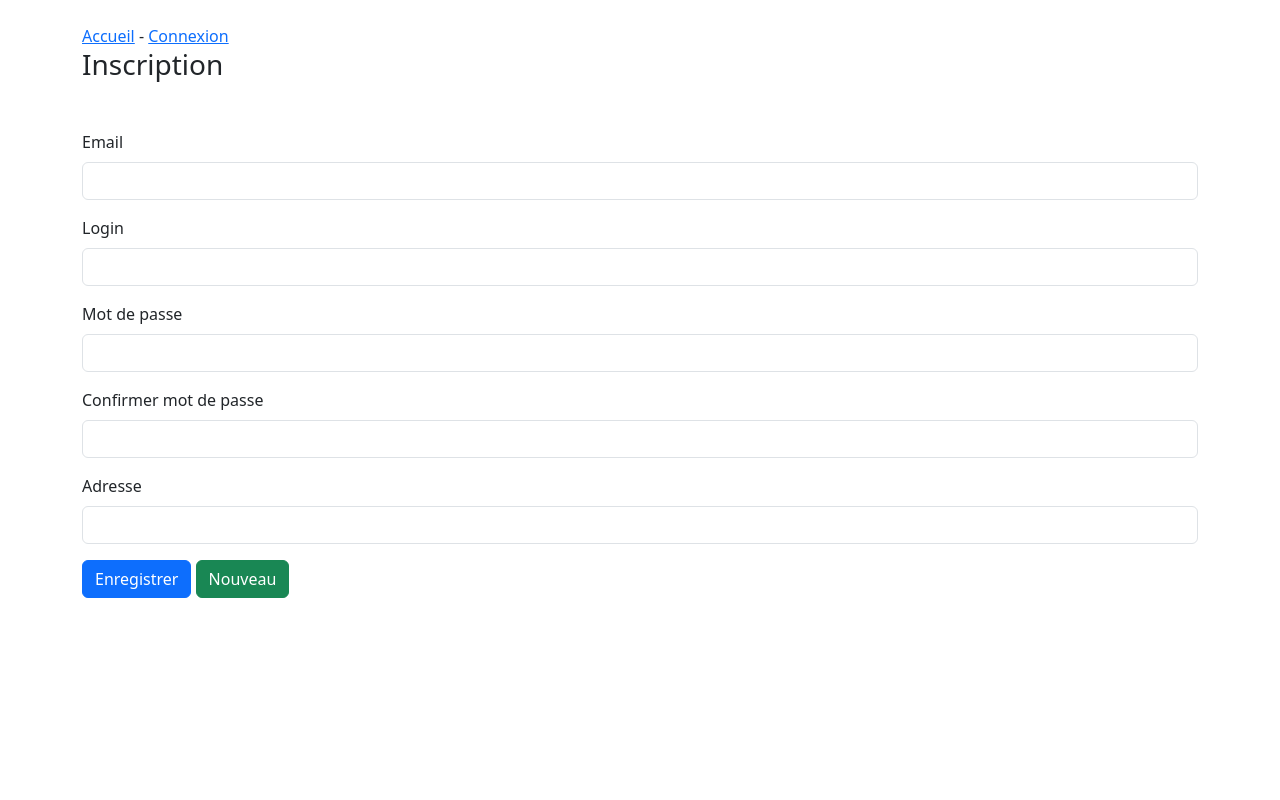
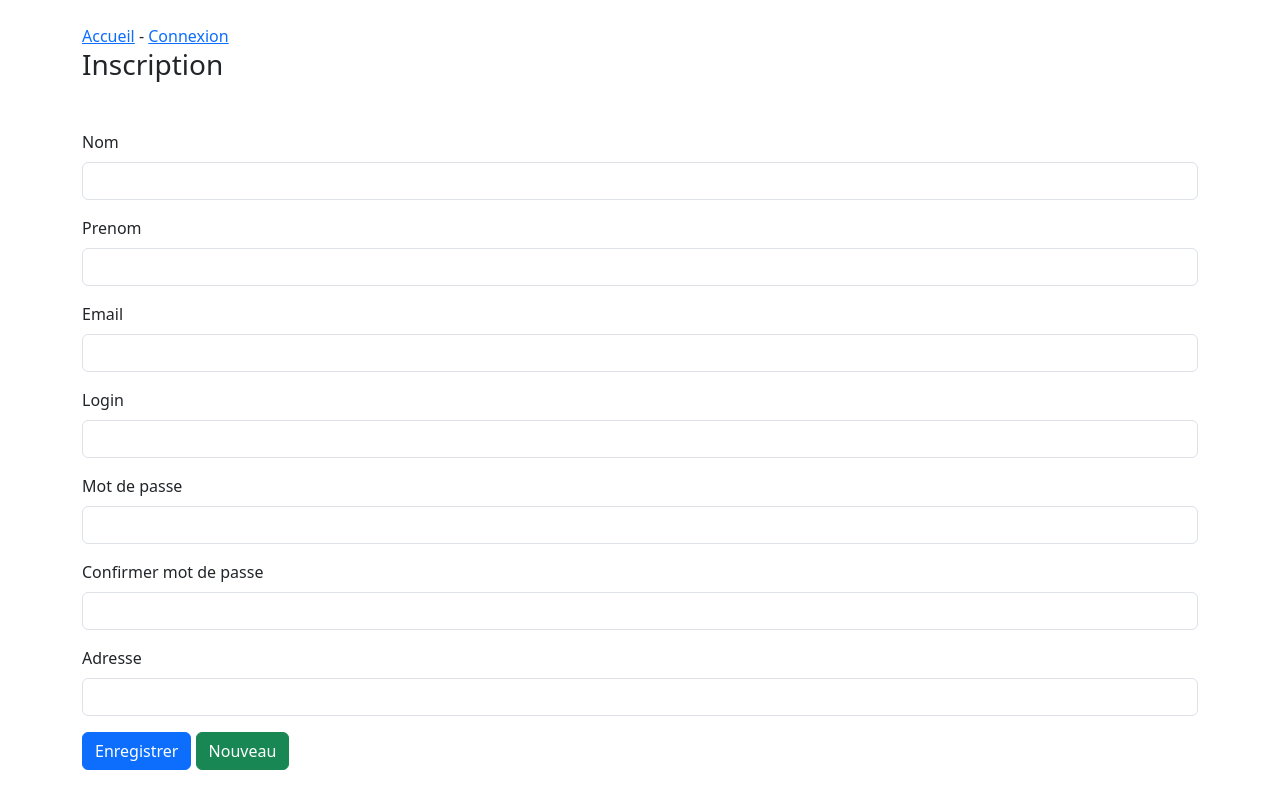
Before and after one commit to DiabateJS/front-php-afrind-market, a PHP site: page /front-php-afrind-market/creer_compte.php in a window 1280 px wide. Run offline with PHP 8.4, Linux system fonts and the light colour scheme; data that the repository does not hold is empty.

Commit message:
User : Ajout du nom et prenom dans les infos utillisateurs.

```diff
--- a/administration.php
+++ b/administration.php
@@ -37,6 +37,8 @@ $profils = $profilModel->getProfils();
             <table class="table table-striped">
                 <thead>
                     <tr>
+                        <th>Nom</th>
+                        <th>Prenom</th>
                         <th>Login</th>
                         <th>Email</th>
                         <th>Adresse</th>
@@ -48,6 +50,8 @@ $profils = $profilModel->getProfils();
                         for($i = 0 ; $i < count($users) ; $i++){
                     ?>
                         <tr>
+                            <td><?= $users[$i]->nom ?></td>
+                            <td><?= $users[$i]->prenom ?></td>
                             <td><?= $users[$i]->login ?></td>
                             <td><?= $users[$i]->email ?></td>
                             <td><?= $users[$i]->adresse ?></td>
--- a/connexion.php
+++ b/connexion.php
@@ -24,11 +24,15 @@ if (isset($_POST["login"]) && isset($_POST["pwd"])){
         $_SESSION["user"] = $login;
         $_SESSION["userid"] = $res->data[0]["id"];
         $_SESSION["email"] = $res->data[0]["email"];
+        $_SESSION["nom"] = $res->data[0]["nom"];
+        $_SESSION["prenom"] = $res->data[0]["prenom"];
         $_SESSION["profil"] = $res->data[0]["profil"];
         header('Location: index.php');
         exit();
     }else{
         $_SESSION["user"] = "";
+        $_SESSION["nom"] = "";
+        $_SESSION["prenom"] = "";
         $_SESSION["userid"] = "";
         $_SESSION["email"] = "";
         $_SESSION["profil"] = "";
--- a/constante.php
+++ b/constante.php
@@ -9,10 +9,10 @@ class Constante {
 
     public static $SELECT_ARTICLES = "select id, libelle, qte, prix, img_link, commentaire from article";
     public static $CREATE_ARTICLE = "insert into article(libelle, qte, prix, img_link, commentaire) values (:libelle, :qte, :prix, :img_link, :commentaire)";
-    public static $AUTH_USER = "select u.id, u.email, u.adresse, p.libelle as profil from user u join profil p on u.idprofil = p.id where login = :login and pwd = :pwd";
-    public static $SELECT_USERS = "select u.id, u.login, u.pwd, u.email, u.adresse, p.libelle as profil from user u join profil p on u.idprofil = p.id";
-    public static $SELECT_USER_BY_ID = "select u.login, u.pwd, u.email, u.adresse, p.libelle as profil from user u join profil p on u.idprofil = p.id where u.id = :id";
-    public static $CREATE_USER = "insert into user(login, pwd, email, adresse, idprofil) values (:login, :pwd, :email, :adresse, (select id from profil where libelle = :profil))";
+    public static $AUTH_USER = "select u.id, , u.nom, u.prenom, u.email, u.adresse, p.libelle as profil from user u join profil p on u.idprofil = p.id where login = :login and pwd = :pwd";
+    public static $SELECT_USERS = "select u.id, u.login, u.pwd, u.nom, u.prenom, u.email, u.adresse, p.libelle as profil from user u join profil p on u.idprofil = p.id";
+    public static $SELECT_USER_BY_ID = "select u.login, u.pwd, u.nom, u.prenom, u.email, u.adresse, p.libelle as profil from user u join profil p on u.idprofil = p.id where u.id = :id";
+    public static $CREATE_USER = "insert into user(login, pwd, nom, prenom, email, adresse, idprofil) values (:login, :pwd, :nom, :prenom, :email, :adresse, (select id from profil where libelle = :profil))";
     public static $SELECT_PROFILS = "select id, libelle from profil";
 }
 ?>
--- a/creer_compte.php
+++ b/creer_compte.php
@@ -19,18 +19,20 @@ if (isset($_POST)){
     if ($_POST["operation"] == "enregistrer"){
         $email = $_POST["email"];
         $login = $_POST["login"];
+        $nom = $_POST["nom"];
+        $prenom = $_POST["prenom"];
         $mdp = $_POST["mdp"];
         $mdp1 = $_POST["mdp1"];
         $adresse = $_POST["adresse"];
         $profil = "user";
 
-        $user = new User(1,$login, $mdp, $email, $adresse, $profil);
+        $user = new User(1,$login, $mdp,$nom, $prenom, $email, $adresse, $profil);
         $userModel = new UsersModel();
         $isPwdConfirm = $mdp == $mdp1;
         if (!$isPwdConfirm){
             $msg_error = "Veuillez confirmer le mot de passe";
         }else{
-            if ($email !== "" && $login !== "" && $mdp !== "" && $adresse != ""){
+            if ($email !== "" && $login !== "" && $mdp !== "" && $nom !== "" && $prenom !== "" && $adresse != ""){
                 $resultat = $userModel->create($user);
                 $msg_error = $resultat->hasError == False ? "Utilisateur créer avec succes !" : "Erreur a la creation du user !";
             }else {
@@ -41,6 +43,8 @@ if (isset($_POST)){
     if ($_POST["operation"] == "nouveau"){
         $_POST["email"] = "";
         $_POST["login"] = "";
+        $_POST["nom"] = "";
+        $_POST["prenom"] = "";
         $_POST["mdp"] = "";
         $_POST["mdp1"] = "";
         $_POST["adresse"] = "";
@@ -54,6 +58,14 @@ if (isset($_POST)){
 <form method="POST" action="creer_compte.php">
     <div class="mb-3">
         <?= $msg_error ?>
+    </div>
+    <div class="mb-3">
+        <label for="nom" class="form-label">Nom</label>
+        <input type="text" class="form-control" name="nom" id="nom" required>
+    </div>
+    <div class="mb-3">
+        <label for="prenom" class="form-label">Prenom</label>
+        <input type="text" class="form-control" name="nom" id="prenom" required>
     </div>
     <div class="mb-3">
         <label for="email" class="form-label">Email</label>
--- a/deconnexion.php
+++ b/deconnexion.php
@@ -1,6 +1,8 @@
 <?php
 session_start();
 $_SESSION["user"] = "";
+$_SESSION["nom"] = "";
+$_SESSION["prenom"] = "";
 $_SESSION["userid"] = "";
 $_SESSION["email"] = "";
 $_SESSION["profil"] = "";
--- a/profil.php
+++ b/profil.php
@@ -20,6 +20,8 @@ $userModel = new UsersModel();
 $userId = $_GET["id"];
 $user = $userModel->selectById($userId)[0];
 ?>
+Nom : <?= $user["nom"] ?><br>
+Prenom : <?= $user["prenom"] ?><br>
 Login : <?= $user["login"] ?><br>
 Email : <?= $user["email"] ?><br>
 Adresse : <?= $user["adresse"] ?><br>
--- a/sql/bd.sql
+++ b/sql/bd.sql
@@ -130,3 +130,6 @@ ALTER TABLE `article`
 --
 ALTER TABLE `user`
   MODIFY `id` int(11) NOT NULL AUTO_INCREMENT, AUTO_INCREMENT=4;
+
+
+ALTER TABLE `user` ADD `nom` VARCHAR(50) NOT NULL AFTER `pwd`, ADD `prenom` VARCHAR(100) NOT NULL AFTER `nom`;
--- a/user.model.php
+++ b/user.model.php
@@ -3,15 +3,19 @@ class User {
     public $id;
     public $login;
     public $password;
+    public $nom;
+    public $prenom;
     public $email;
     public $adresse;
     public $profil;
 
-    function __construct($id, $login, $pwd, $email, $adresse, $profil)
+    function __construct($id, $login, $pwd, $nom, $prenom, $email, $adresse, $profil)
     {
         $this->id = $id;
         $this->login = $login;
         $this->password = $pwd;
+        $this->nom = $nom;
+        $this->prenom = $prenom;
         $this->email = $email;
         $this->adresse = $adresse;
         $this->profil = $profil;
--- a/users.model.php
+++ b/users.model.php
@@ -13,7 +13,7 @@ class UsersModel {
 
     public function isAuth($login, $password){
         $sql = Constante::$AUTH_USER;
-        $entete = array("id","email","adresse","profil");
+        $entete = array("id","email","nom","prenom","adresse","profil");
         $dicoParam = array(
             "login" => $login,
             "pwd" => $password
@@ -24,7 +24,7 @@ class UsersModel {
 
     public function getUsers(){
         $sql = Constante::$SELECT_USERS;
-        $entete = array("id", "login", "pwd","email","adresse","profil");
+        $entete = array("id", "login", "pwd","nom","prenom","email","adresse","profil");
         $resultat = $this->bdManager->executeSelect($sql, $entete);
         $users = [];
         $user = null;
@@ -46,7 +46,7 @@ class UsersModel {
 
     public function selectById($id){
         $sql = Constante::$SELECT_USER_BY_ID;
-        $entete = array("login", "pwd","email","adresse","profil");
+        $entete = array("login", "pwd","nom","prenom","email","adresse","profil");
         $dicoParam = array(
             "id" => $id
         );
@@ -59,6 +59,8 @@ class UsersModel {
         $dicoParam = array(
             "login" => $user->login,
             "pwd" => $user->password,
+            "nom" => $user->nom,
+            "prenom" => $user->prenom,
             "email" => $user->email,
             "adresse" => $user->adresse,
             "profil" => $user->profil
```
